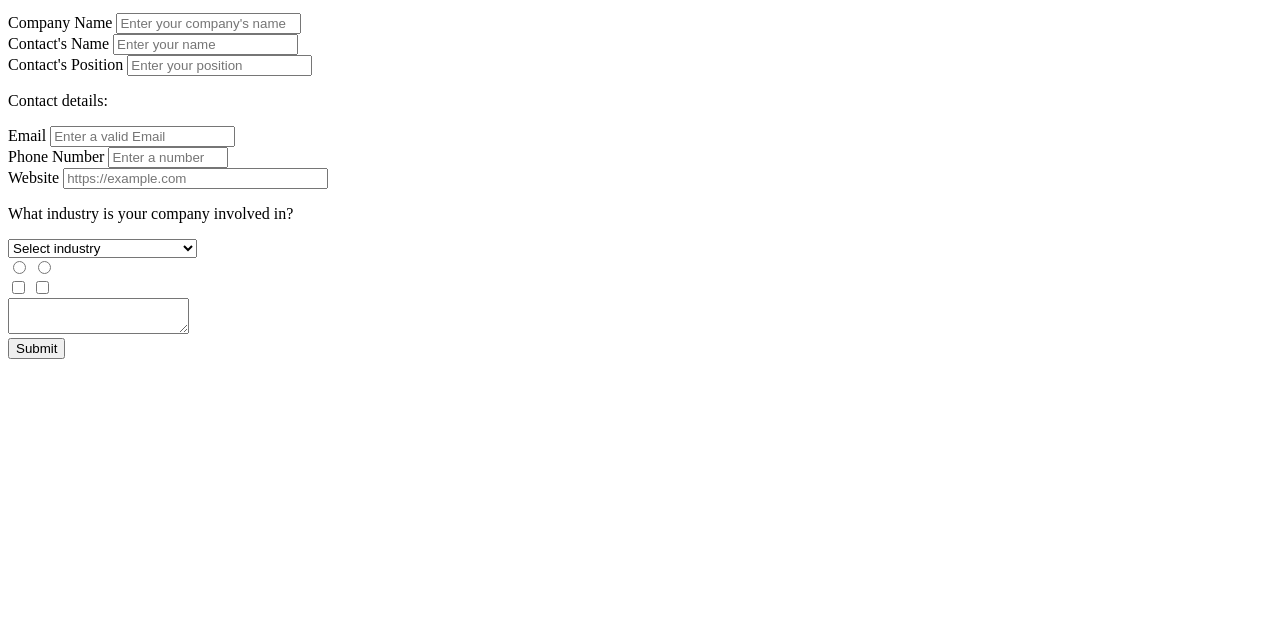
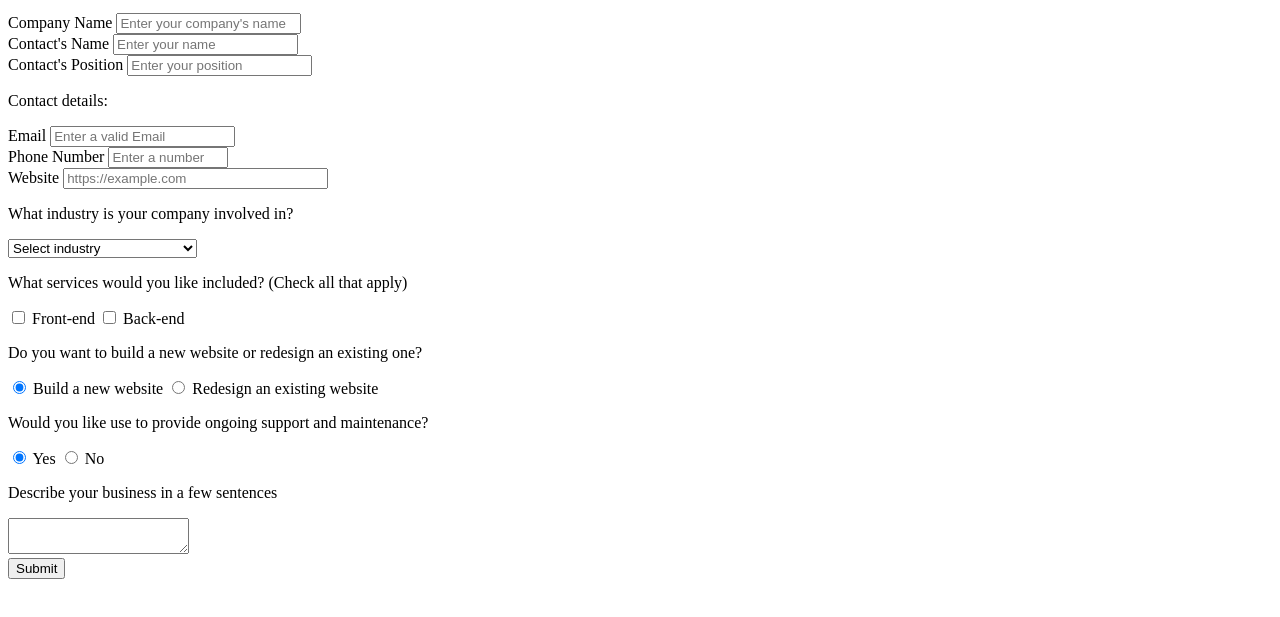
Before and after one commit to kenpun/freeCodeCamp, a plain HTML site: page websiteDesignQuestionnaire/index.html in a window 1280 px wide. Shown: the part 137-754 px from the top of the page. Drawn offline with Linux system fonts and the light colour scheme.

Commit message:
add description for checkboxes and textarea

```diff
--- a/websiteDesignQuestionnaire/index.html
+++ b/websiteDesignQuestionnaire/index.html
@@ -62,12 +62,57 @@
           </select>
         </div>
 
-          <input type="radio" name="radio-input" value="radio-input" >
-          <input type="radio" name="radio-input" value="radio-input" ><br>
-          <input type="checkbox" value="checkbox-input" >
-          <input type="checkbox" value="checkbox-input" ><br>
-          <textarea></textarea><br>
-          <button id="submit" type="submit">Submit</button>
+        <div class="form-group">
+          <p>What services would you like included?
+            <span class="clue">(Check all that apply)</span>
+          </p>
+
+          <label>
+            <input name="prefer" type="checkbox" value="front-end" class="input-checkbox" />
+            Front-end
+          </label>
+
+          <label>
+            <input name="prefer" type="checkbox" value="back-end" class="input-checkbox" />
+            Back-end
+          </label>
+        </div>
+
+        <div class="form-group">
+          <p>Do you want to build a new website or redesign an existing one?</p>
+          <label>
+            <input type="radio" name="build-redesign" value="build" class="input-radio" checked />
+            Build a new website
+          </label>
+          <label>
+            <input type="radio" name="build-redesign" value="redesign" class="input-radio" />
+            Redesign an existing website
+          </label>
+        </div>
+
+        <div class="form-group">
+          <p>Would you like use to provide ongoing support and maintenance?</p>
+          <label>
+            <input type="radio" name="ongoing-support" value="yes" class="input-radio" checked />
+            Yes
+          </label>
+          <label>
+            <input type="radio" name="ongoing-support" value="no" class="input-radio" />
+            No
+          </label>
+        </div>
+
+        <div class="form-group">
+          <p>Describe your business in a few sentences</p>
+          <textarea id="business-description" class="input-textarea" name="business-description" placeholder="Enter your description here...">
+          </textarea>
+        </div>
+
+        <div class="form-group">
+          <button id="submit" type="submit" class="submit-button">
+            Submit
+          </button>
+        </div>
       </form>
     </div>
   </body>
```
